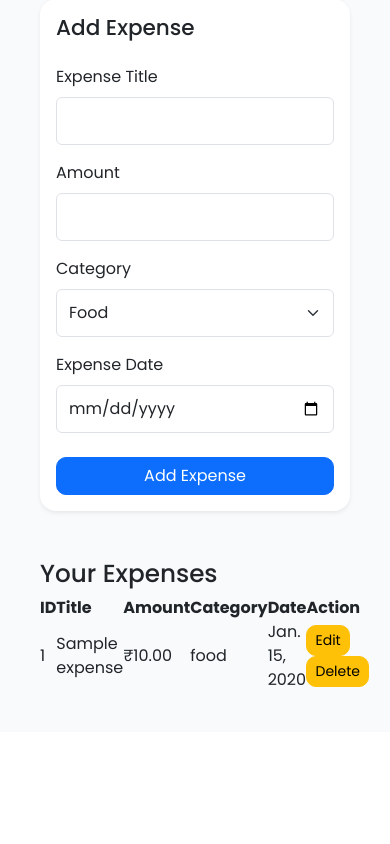
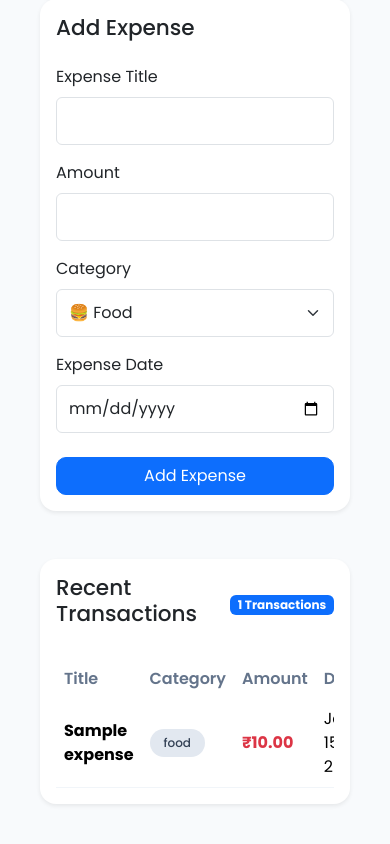
Before and after one commit to Ayush-OP00/Personal-Expense-Tracker, a Django app: page /manage/ in a window 390 px wide. Shown: the part 2014-2858 px from the top of the page. Before the commit the page ends 2701 px from the top, so only its background shows below. Run offline with Django 5.2, Linux system fonts and the light colour scheme; a user stored in the database is signed in; tables that the repository leaves empty hold one stand-in row (values such as "Sample post").

Commit message:
Redesign expense table with responsive Bootstrap layout

```diff
--- a/tracker/appTracker/static/css/dashboard.css
+++ b/tracker/appTracker/static/css/dashboard.css
@@ -104,3 +104,45 @@
     border-radius:10px;
 
 }
+
+.table{
+
+    margin-bottom:0;
+
+}
+
+.table thead th{
+
+    color:#64748b;
+
+    font-weight:600;
+
+    border-bottom:none;
+
+}
+
+.table tbody tr{
+
+    border-bottom:1px solid #f1f5f9;
+
+}
+
+.table tbody tr:hover{
+
+    background:#f8fafc;
+
+}
+
+.category-badge{
+
+    background:#e2e8f0;
+
+    color:#334155;
+
+    font-weight:500;
+
+    padding:8px 14px;
+
+    border-radius:50px;
+
+}
--- a/tracker/appTracker/templates/dashboard/components/expense_form.html
+++ b/tracker/appTracker/templates/dashboard/components/expense_form.html
@@ -66,10 +66,10 @@
                             class="form-select"
                             name="category">
 
-                            <option value="food">Food</option>
-                            <option value="shopping">Shopping</option>
-                            <option value="transport">Transport</option>
-                            <option value="bills">Bills</option>
+                            <option value="food">🍔 Food</option>
+                            <option value="shopping">🛒 Shopping</option>
+                            <option value="transport">🚕 Transport</option>
+                            <option value="bills">🧾 Bills</option>
                             <option value="other">Other</option>
 
                         </select>
--- a/tracker/appTracker/templates/dashboard/components/expense_table.html
+++ b/tracker/appTracker/templates/dashboard/components/expense_table.html
@@ -1,51 +1,143 @@
-<!-- Expense Table -->
+<div class="card border-0 shadow-sm rounded-4">
 
-<h2>Your Expenses</h2>
+    <div class="card-body">
+
+        <div class="d-flex justify-content-between align-items-center mb-4">
+
+            <h4>
+
+                Recent Transactions
+
+            </h4>
+
+            <span class="badge bg-primary">
+
+                {{ transaction_count }} Transactions
+
+            </span>
+
+        </div>
 
         {% if expenses %}
 
-<table>
+        <div class="table-responsive">
+
+            <table class="table table-hover align-middle">
+
+                <thead>
+
                     <tr>
-        <th>ID</th>
+
                         <th>Title</th>
+
+                        <th>Category</th>
+
                         <th>Amount</th>
-        <th>Category</th>
+
                         <th>Date</th>
+
                         <th>Action</th>
+
                     </tr>
 
+                </thead>
+
+                <tbody>
+
                     {% for expense in expenses %}
+
                     <tr>
-        <td>{{ expense.id }}</td>
-        <td>{{ expense.title }}</td>
-        <td>₹{{ expense.amount }}</td>
-        <td>{{ expense.category }}</td>
-        <td>{{ expense.date }}</td>
 
                         <td>
+
+                            <strong>
+
+                                {{ expense.title }}
+
+                            </strong>
+
+                        </td>
+
+                        <td>
+
+                            <span class="badge category-badge">
+
+                                {{ expense.category }}
+
+                            </span>
+
+                        </td>
+
+                        <td class="fw-bold text-danger">
+
+                            ₹{{ expense.amount }}
+
+                        </td>
+
+                        <td>
+
+                            {{ expense.date }}
+
+                        </td>
+
+                        <td>
+
                             <a href="{% url 'edit_expense' expense.id %}"
+
                                class="btn btn-warning btn-sm">
 
                                 Edit
 
                             </a>
 
-            <form action="{% url 'delete_expense' expense.id %}" method="POST">
+                            <form
+                                action="{% url 'delete_expense' expense.id %}"
+                                method="POST"
+                                class="d-inline">
+
                                 {% csrf_token %}
-                <button class="btn btn-warning btn-sm">
+
+                                <button
+                                    class="btn btn-danger btn-sm">
 
                                     Delete
 
                                 </button>
+
                             </form>
+
                         </td>
+
                     </tr>
+
                     {% endfor %}
+
+                </tbody>
 
             </table>
 
+        </div>
+
         {% else %}
 
-<p>No expenses added yet.</p>
+        <div class="text-center py-5">
+
+            <h5>
+
+                No expenses added yet.
+
+            </h5>
+
+            <p>
+
+                Start by adding your first expense.
+
+            </p>
+
+        </div>
 
         {% endif %}
+
+    </div>
+
+</div>
```
Lines whose indentation alone changed are shown as unchanged.
